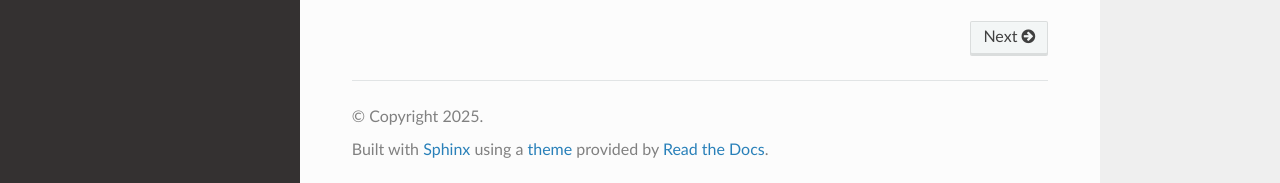
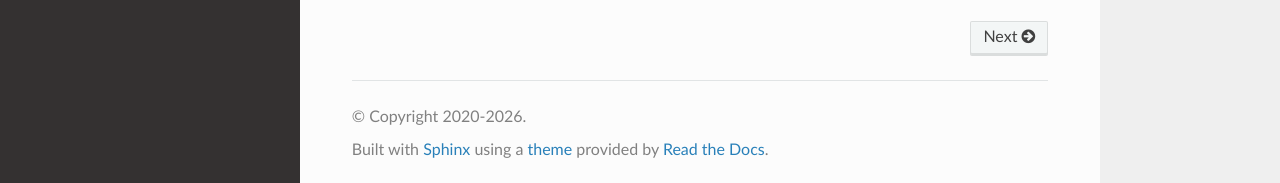
Before and after one commit to grascii/grascii, a Sphinx documentation site: the page built from docs/index.rst, in a window 1280 px wide and 900 px high, scrolled down 1130 px. Shown: the part 714-897 px from the top of the window. Built offline with Sphinx 7.4.7 and the Read the Docs theme 3.1.0, drawn with Linux system fonts in a browser that asks for light colours; pages that are not in the unit, such as notebooks, are missing from menus.

Commit message:
Update copyright to 2026 (#119)

```diff
--- a/docs/conf.py
+++ b/docs/conf.py
@@ -19,7 +19,7 @@ sys.path.insert(0, os.path.abspath(".."))
 # -- Project information -----------------------------------------------------
 
 project = "Grascii"
-copyright = "2025"
+copyright = "2020-2026"
 author = "chanicpanic"
 
 
```
Also changed, not shown: 1 other file.
